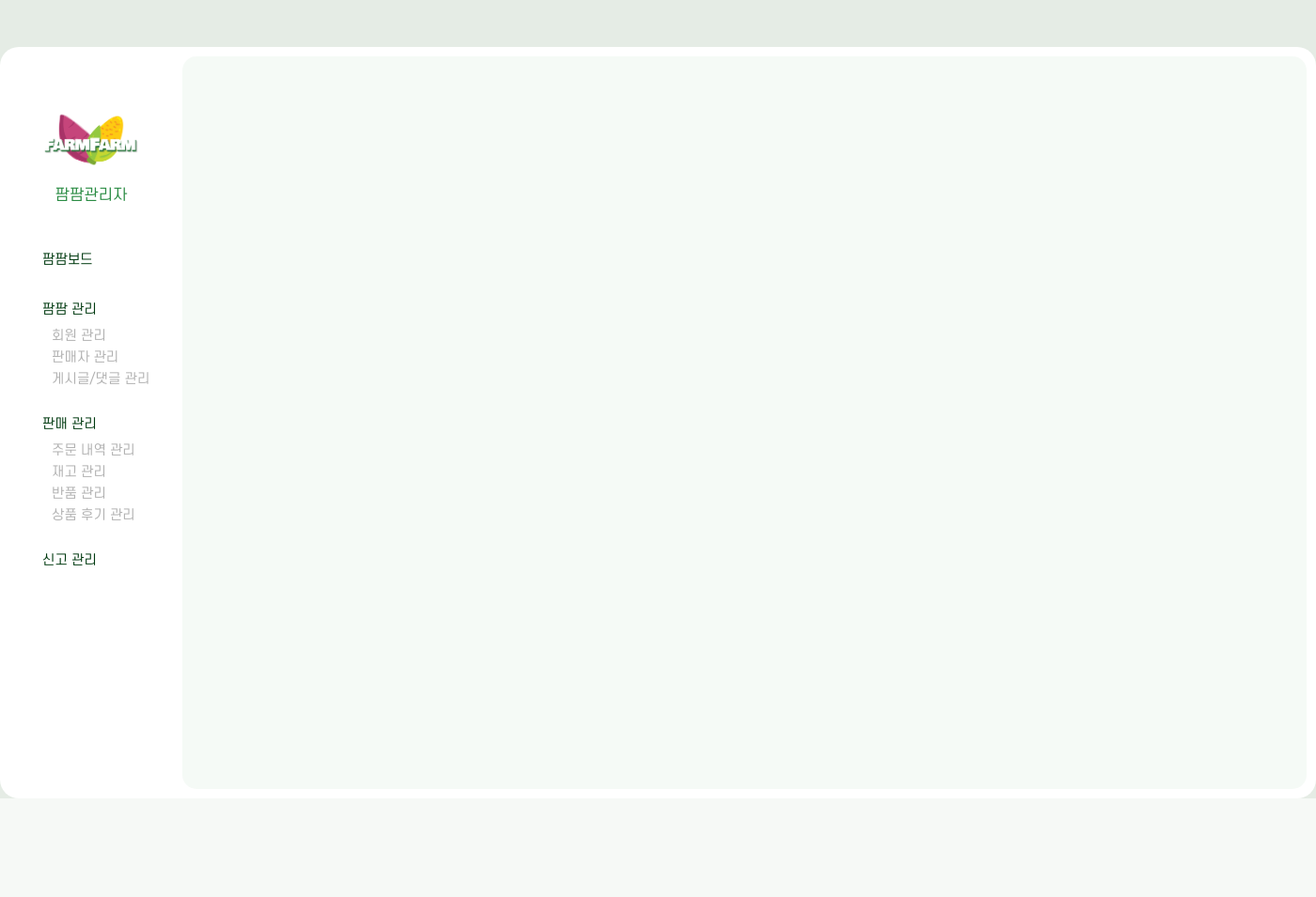
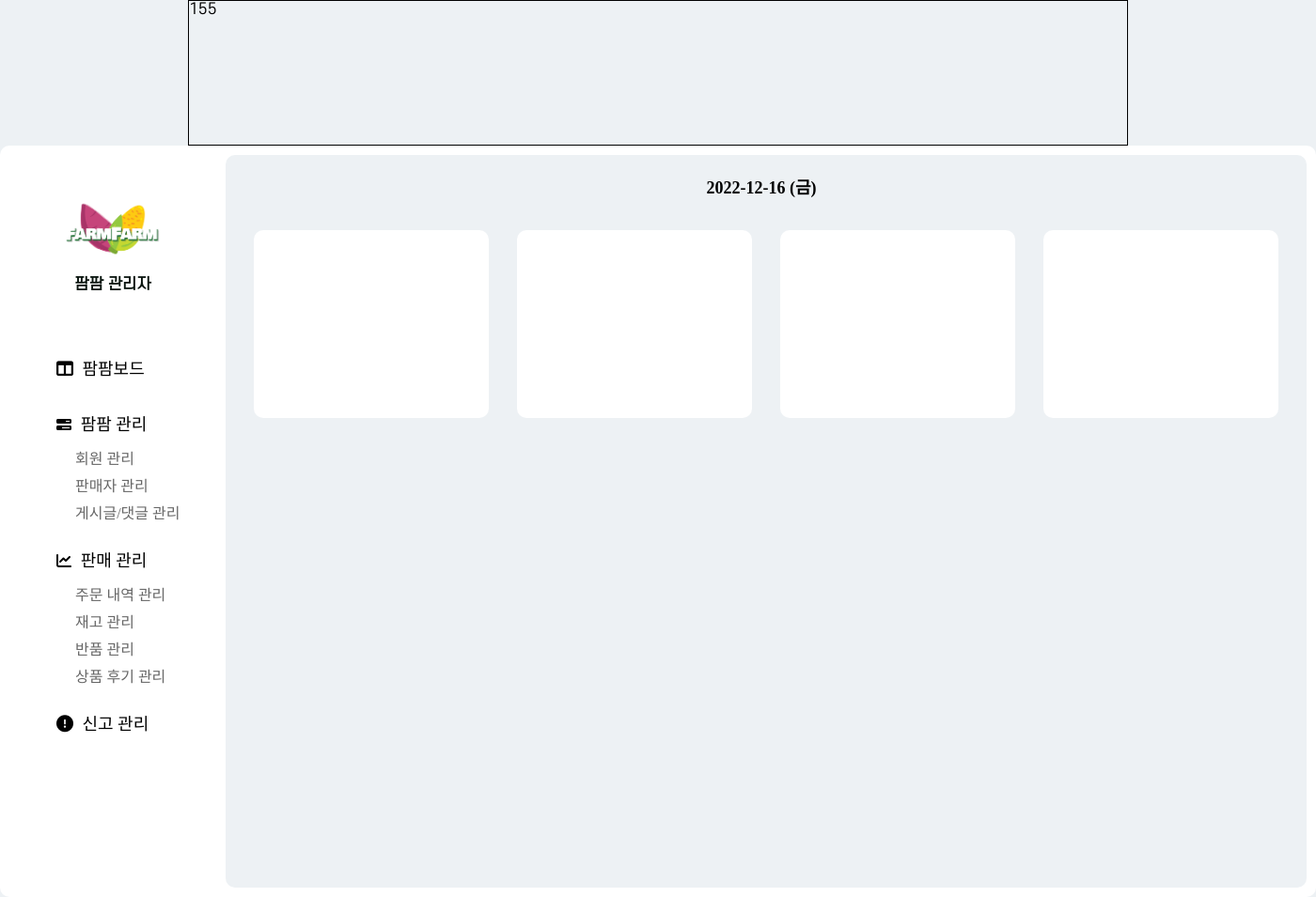
Before and after one commit to FFarmFFarm/FarmFarm, a Java web app: page /resources/html/admin/dashboard.html in a window 1400 px wide. Shown: the whole page at 94% size. Before the commit the page ends 850 px from the top, so only its background shows below. Run offline with Spring Boot 4, a stand-in JSP engine, Linux system fonts and the light colour scheme; the project's own start-up code is not run, and a stand-in starts its controllers and pages; some libraries are stand-ins or nearby versions; some web fonts are replaced.

Commit message:
20221216

```diff
--- a/FarmFarm/src/main/webapp/resources/css/admin/dashboard-style.css
+++ b/FarmFarm/src/main/webapp/resources/css/admin/dashboard-style.css
@@ -1,92 +1,159 @@
 @import "../root-style.css";
 
-html{
+
+
+body{
     width: 100vw;
-    height: 100vh;
+    height:auto;
+    background-color: rgb(237,241,244);
+
     display: flex;
-    justify-content: center;
-    margin-top: 50px;
-    /* background-color: rgb(238, 236, 236); */
-    /* background-color: rgb(240, 238, 250); */
-    /* background-color: rgb(204, 204, 204); */
-    background-color: #9bb79b41;
+    flex-direction: column;
+    align-items: center;
 }
 
-body{
+header{
+    height: 155px;
+    width: 1000px;
+    border: 1px solid black;
+}
+
+main{
     width: 1400px;
-    height: 800px;
-    margin: 0 100px;
-    border-radius: 20px;
-    /* background-color: rgb(3,135,89); */
+    border-radius: 10px;
+    margin: auto;
     background-color: white;
-    /* background-color: rgb(62, 62, 62); */
-    /* background-color: rgb(204, 204, 204); */
+
     display: flex;
+    justify-content: space-between;
 }
+
+
 
 /* 왼쪽 nav메뉴 */
 .admin-nav-section{
     width: 200px;
     display: flex;
     flex-direction: column;
-    padding: 50px 0;
+    padding: 40px 0;
+    border-top-left-radius: 10px;
+    border-bottom-left-radius: 10px;
+    position: sticky;
 }
 
 
 
 /* 팜팜관리자 */
 .admin-nav-section > div:first-child {
+    width: 240px;
     display: flex;
     flex-direction: column;
     align-items: center;
     margin-bottom: 10px;
-    margin-left: 10px;
+}
 
-}
 
 .admin-profile{
     width: 100px;
     display: flex;
     justify-content: center;
-    color: var(--point-color);
+    color: rgb(10, 21, 15); ;
+    font-weight: bold;
 }
 
 
-/* nav 메뉴 */
+/* nav 메뉴 (팜팜보드~)*/
 .admin-nav-section > div:nth-child(2){
     display: flex;
     flex-direction: column;
-    padding: 10px 20px 50px 45px ;
-    font-size: var(--main-font-size);
+    margin-top: 30px;
 }
 
 
 
 .admin-nav-menu{
-    margin-top: 30px;
-    margin-bottom: 5px;
-    color: rgb(0, 58, 16);
+    display: inline-block;
+    font-size: var(--large-font-size);
+    color: white;
+    color: black;
+    font-family: "NotoSansKR-Medium";
+    font-weight: 100;
 }
 
 
 .admin-nav-sub{
+    width: 250px;
     margin-top: 5px;
-    margin-left: 10px;
-    /* font-size: var(--main-font-size); */
-    color:rgb(100, 100, 100, 0.5);
+    padding-left: 80px;
+    font-size: var(--medium-font-size);
+    color: rgb(87, 87, 87, 0.9);
+    font-family: "NotoSansKR-Medium";
 }
 
 
+.with-icon-div{
+    padding: 5px 0;
+    margin-top: 20px;
+    color: black;
+}
+
+.with-icon-div i{
+    padding: 0 5px 5px 60px;
+}
+
+
+a {
+    width: 250px;
+}
+
+a:hover{
+    color: var(--point-color);
+    font-weight: 700;
+    transition-duration: 0.1s;
+    cursor: pointer;
+    border-left: 5px solid var(--point-color);
+}
 
 
 /* 오른쪽 내용 부분 */
 .admin-content-section{
-    width: 1300px;
+    width: 1150px;
     height: 780px;
     margin: 10px;
+    background-color: rgb(237,241,244);
+    border-radius: 10px;
+    position: relative;
+}
+
+
+/* 오늘 날짜 */
+.todayDate{
+    width: 100%;
+    height: 40px;
+    text-align: center;
+    color: black;
+    font-weight: bold;
+    font-family: "NotoSansKR-Medium";
+    font-size: var(--large-font-size);
+
+    position: absolute;
+    top: 15px;
+    right: 0;
+
+    padding-top: 5px;
+    padding-right: 10px;
+}
+
+
+.board-stat{
+    display: flex;
+    justify-content: space-evenly;
+    margin-top: 80px;
+}
+
+.board-stat span{
+    width: 250px;
+    height: 200px;
+    border-radius: 10px;
     background-color: white;
-    /* background-color: rgb(3,57,56); */
-    /* background-color: rgb(3,135,89); */
-    background-color: #9ccea41a;
-    border-radius: 15px;
 }
--- a/FarmFarm/src/main/webapp/resources/css/root-style.css
+++ b/FarmFarm/src/main/webapp/resources/css/root-style.css
@@ -26,6 +26,36 @@
   font-style: normal;
 }
 
+
+
+
+@font-face {
+  font-family: "NotoSansKR-Bold";
+  src: url("../font/NotoSansKR/NotoSansKR-Bold.otf") format("woff");
+}
+
+@font-face {
+  font-family: "NotoSansKR-Regular";
+  src: url("../font/NotoSansKR/NotoSansKR-Regular.otf") format("woff");
+}
+
+@font-face {
+  font-family: "NotoSansKR-Medium";
+  src: url("../font/NotoSansKR/NotoSansKR-Medium.otf") format("woff");
+}
+
+@font-face {
+  font-family: "NotoSansKR-Light";
+  src: url("../font/NotoSansKR/NotoSansKR-Light.otf") format("woff");
+}
+
+
+
+
+
+
+
+
 * {
   text-decoration: none;
   box-sizing: border-box;
--- a/FarmFarm/src/main/webapp/resources/html/admin/dashboard.html
+++ b/FarmFarm/src/main/webapp/resources/html/admin/dashboard.html
@@ -6,40 +6,75 @@
         <meta name="viewport" content="width=device-width, initial-scale=1.0">
         <title>관리자 대시보드</title>
         <link rel="stylesheet" href="../../css/admin/dashboard-style.css" />
+
+        <script src="https://kit.fontawesome.com/d4fbceca97.js" crossorigin="anonymous"></script>
     </head>
     <body>
+        <header>
+            155
+        </header>
+        <main>
+            <!-- 왼쪽 nav -->
             <nav class="admin-nav-section">
-
                 <div>
                     <img class="admin-profile" src="../../images/logo-square.png" alt="">
-            <span class="admin-profile">팜팜관리자</span>
+                    <span class="admin-profile">팜팜 관리자</span>
                 </div>
 
                 <div>
-            <a href="" class="admin-nav-menu" id="dashboard">팜팜보드</a>
+                    <div class="with-icon-div">
+                        <a href="" class="admin-nav-menu" id="dashboard">
+                            <i class="fa-solid fa-table-columns"></i>
+                            팜팜보드
+                        </a>
+                    </div>
 
+                    <div class="with-icon-div">
+                        <i class="fa-solid fa-bars-progress"></i>
                         <span class="admin-nav-menu">팜팜 관리</span>
+                    </div>
                     <a href="" class="admin-nav-sub">회원 관리</a>
                     <a href="" class="admin-nav-sub">판매자 관리</a>
                     <a href="" class="admin-nav-sub">게시글/댓글 관리</a>
 
+                    <div class="with-icon-div">
+                        <i class="fa-solid fa-chart-line"></i>
                         <span class="admin-nav-menu">판매 관리</span>
+                    </div>
+
                     <a href="" class="admin-nav-sub">주문 내역 관리</a>
                     <a href="" class="admin-nav-sub">재고 관리</a>
                     <a href="" class="admin-nav-sub">반품 관리</a>
                     <a href="" class="admin-nav-sub">상품 후기 관리</a>
 
-            <a class="admin-nav-menu">신고 관리</a>
+                    <div class="with-icon-div">
+                        <a class="admin-nav-menu">
+                            <i class="fa-solid fa-circle-exclamation"></i>
+                            신고 관리
+                        </a>
+                    </div>
                 </div>
             </nav>
 
+
+            <!-- 오른쪽 -->
             <section class="admin-content-section">
 
+                <span class="todayDate">
+                    2022-12-16 (금)
+                </span>
+
+                <div class="board-stat">
+                    <span></span>
+                    <span></span>
+                    <span></span>
+                    <span></span>
+                </div>
 
 
             </section>
 
-
+        </main>
 
 
 
```
Also changed, not shown: 6 other files. Lines whose indentation alone changed are shown as unchanged.
